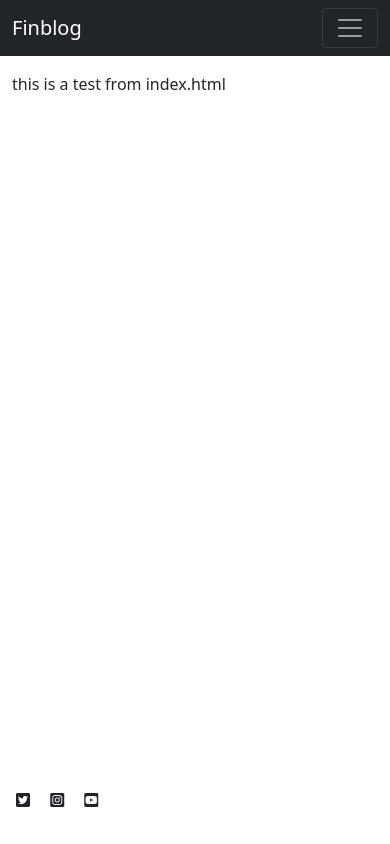
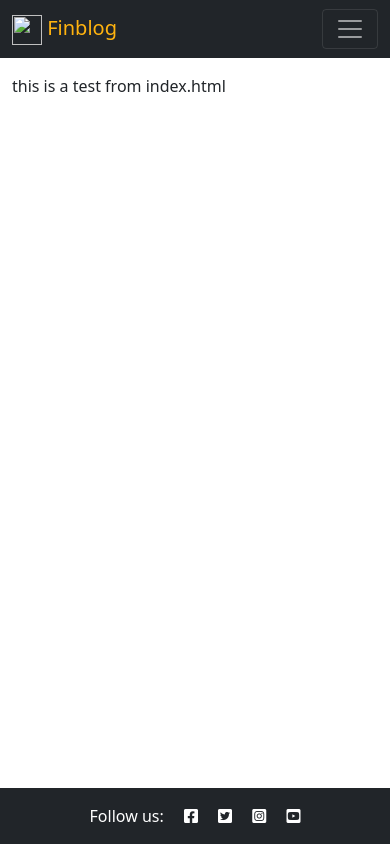
Before and after one commit to MaxRan92/FinBlog, a Django app: page / in a window 390 px wide. Run offline with Django 3.2, Linux system fonts and the light colour scheme; data that the repository does not hold is empty.

Commit message:
Add basic nav style, fix toggle expansion on mobile view

```diff
--- a/static/css/style.css
+++ b/static/css/style.css
@@ -0,0 +1,3 @@
+.navbar span {
+    color: #FFB30F !important;
+}
--- a/templates/base.html
+++ b/templates/base.html
@@ -26,7 +26,12 @@
 
     <nav class="navbar navbar-expand-lg navbar-dark bg-dark">
         <div class="container-fluid">
-            <a class="navbar-brand" href="{% url 'home' %}"><span class="brand">Finblog</a>
+            <a class="navbar-brand" href="{% url 'home' %}">
+                <span class="brand">
+                <img src="" width="30" height="30" alt="">
+                Finblog
+                </span>
+            </a>
             <button class="navbar-toggler" type="button" data-bs-toggle="collapse" data-bs-target="#navbarText"
                 aria-controls="navbarText" aria-expanded="false" aria-label="Toggle navigation">
                 <span class="navbar-toggler-icon"></span>
@@ -35,6 +40,9 @@
                 <ul class="navbar-nav me-auto mb-2 mb-lg-0">
                     <li class="nav-item">
                         <a class="nav-link active" aria-current="page" href="{% url 'home' %}">Home</a>
+                    </li>
+                    <li class="nav-item">
+                        <a class="nav-link" href="#">About Us</a>
                     </li>
                     {% if user.is_authenticated %}
                     <li class="nav-item">
@@ -50,7 +58,7 @@
                     {% endif %}
                 </ul>
                 <span class="navbar-text text-muted">
-                    share your thoughts about financial instruments
+                    share your thoughts on financial instruments
                 </span>
             </div>
         </div>
@@ -63,7 +71,8 @@
     </main>
 
     <!-- Footer -->
-    <footer class="footer mt-auto py-3 dark-bg">
+    <footer class="footer mt-auto py-3 bg-dark">
+        <p class="m-0 text-center text-white">Follow us: <i class="fab fa-facebook-square ms-3"></i>
             <i class="fab fa-twitter-square ms-3"></i>
             <i class="fab fa-instagram-square ms-3"></i>
             <i class="fab fa-youtube-square ms-3"></i></p>
```
